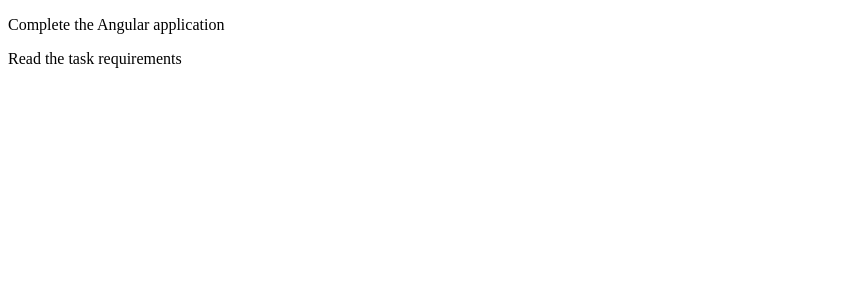
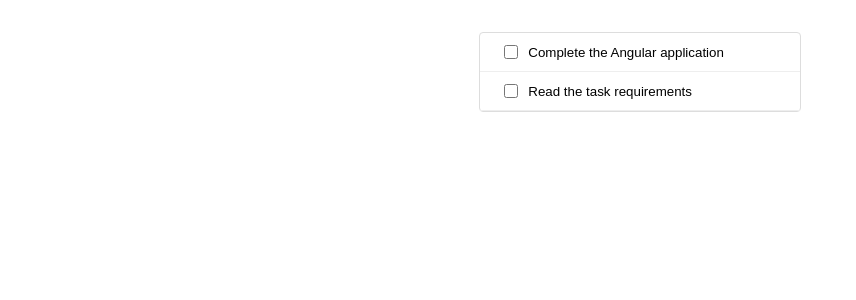
Before and after one commit to marekurbanek/angular-todo-app, an Angular app: page / in a window 1280 px wide. Shown: the top 300 px of the page, without its empty margins (0-856 px from the left). Built offline with nearby package versions, Linux system fonts and the light colour scheme; no server answers.

Commit message:
Added required html markup with styles

```diff
--- a/src/app/app.component.html
+++ b/src/app/app.component.html
@@ -1 +1,3 @@
-<app-task-list></app-task-list>
+<div class="todo__container">
+  <app-task-list></app-task-list>
+</div>
--- a/src/app/app.component.ts
+++ b/src/app/app.component.ts
@@ -2,8 +2,7 @@
 
 @Component({
   selector: 'app-root',
-  templateUrl: './app.component.html',
-  styleUrls: ['./app.component.css']
+  templateUrl: './app.component.html'
 })
 export class AppComponent {
   title = 'angular-todo-app';
--- a/src/app/task-list/task-list.component.html
+++ b/src/app/task-list/task-list.component.html
@@ -1 +1,3 @@
-<app-task *ngFor='let task of tasks' [task]='task'></app-task>
+<ul class="todo__list">
+  <app-task *ngFor='let task of tasks' [task]='task'></app-task>
+</ul>
--- a/src/app/task-list/task-list.component.ts
+++ b/src/app/task-list/task-list.component.ts
@@ -3,8 +3,7 @@
 
 @Component({
   selector: 'app-task-list',
-  templateUrl: './task-list.component.html',
-  styleUrls: ['./task-list.component.css']
+  templateUrl: './task-list.component.html'
 })
 export class TaskListComponent implements OnInit {
   tasks: ITask[] = [
--- a/src/app/task/task.component.html
+++ b/src/app/task/task.component.html
@@ -1,3 +1,6 @@
-<p>
-  {{task.task}}
-</p>
+<li>
+  <label>
+    <input type="checkbox" />
+    <input type="text" [(value)]="task.task" class="todo_list_input" />
+  </label>
+</li>
--- a/src/app/task/task.component.ts
+++ b/src/app/task/task.component.ts
@@ -2,8 +2,7 @@
 
 @Component({
   selector: 'app-task',
-  templateUrl: './task.component.html',
-  styleUrls: ['./task.component.css']
+  templateUrl: './task.component.html'
 })
 export class TaskComponent {
   @Input() task: ITask;
--- a/src/styles.css
+++ b/src/styles.css
@@ -1 +1,65 @@
 /* You can add global styles to this file, and also import other style files */
+.todo__container {
+  margin: 2rem auto;
+  width: 20rem;
+
+  border: 1px solid #dddddd;
+  border-radius: 4px;
+
+  color: #333333;
+  font-family: Tahoma;
+}
+
+.todo__add {
+  padding: 1.25rem 1.25rem;
+  border-bottom: 1px solid #eeeeee;
+}
+
+.todo__input {
+  display: inline-block;
+  border: 1px solid #cccccc;
+  padding: 0.5rem;
+  width: calc( 100% - 1rem );
+}
+
+.todo__container ul {
+  list-style: none;
+  padding: 0;
+  margin: 0;
+}
+
+.todo__container li {
+  border-bottom: 1px solid #eeeeee;
+  line-height: 1.5;
+  padding: 0.5rem 1.25rem;
+}
+
+
+.todo__container li:hover {
+  background: #efefef;
+}
+.todo__container li:hover input[type="text"] {
+  background: #efefef;
+}
+
+.todo__container label {
+  display: flex;
+  align-items: center;
+}
+
+.todo__container input[type="checkbox"] {
+  margin-right: 0.5rem;
+  width: 1rem;
+  height: 1rem;
+  line-height: 1;
+}
+
+.todo__list input[type="text"] {
+  border: 0;
+  width: 100%;
+}
+
+.todo__container, .todo__container * {
+  box-shadow: none;
+  outline: none;
+}
```
Also changed, not shown: src/app/app.component.css (deleted), src/app/task-list/task-list.component.css (deleted), src/app/task/task.component.css (deleted).
